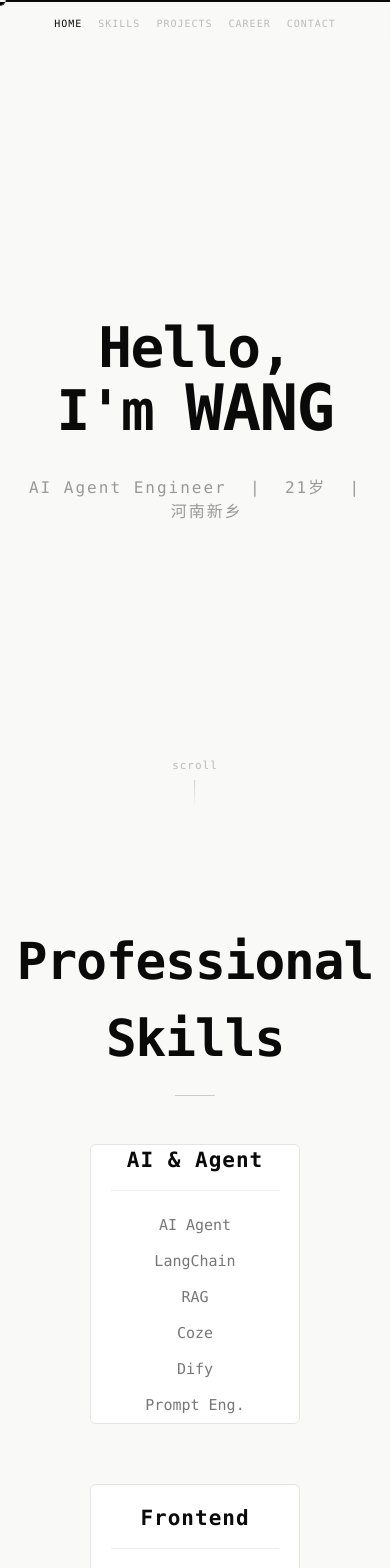
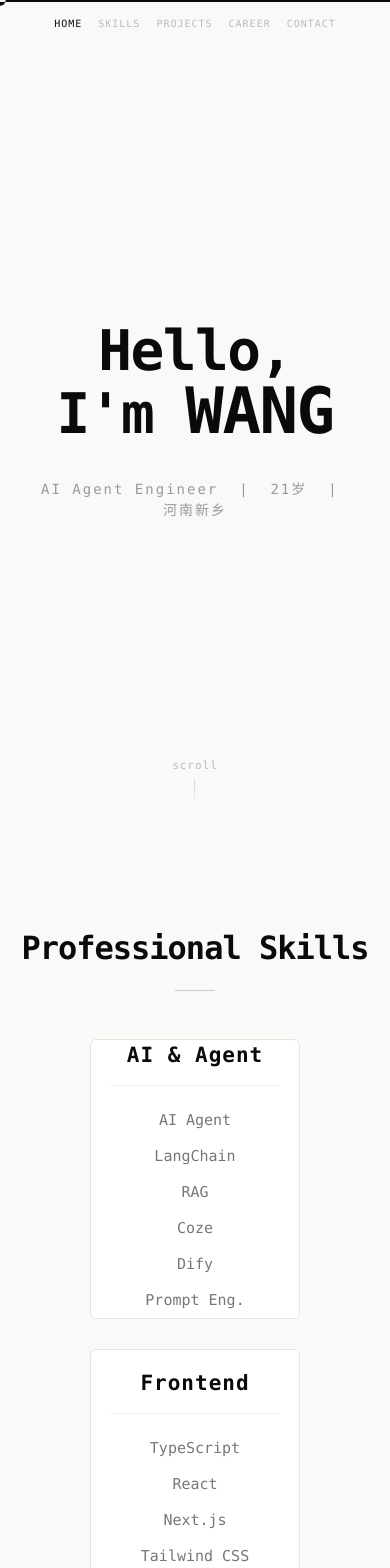
Before and after one commit to GitHobKing/personal, a React (Vite) app: page / in a window 390 px wide. Shown: the top 1568 px of the page. Built offline with nearby package versions, Linux system fonts and the light colour scheme; the HTML template or start-up script is replaced by a standard one.

Commit message:
feat: add responsive design and final build verification

```diff
--- a/src/sections/About.tsx
+++ b/src/sections/About.tsx
@@ -89,20 +89,20 @@ export default function About() {
         transition={{ duration: 0.5 }}
         className="text-center mb-12"
       >
-        <h2 className="font-mono text-[51px] font-bold text-text-primary tracking-[-1px]">
+        <h2 className="font-mono text-[clamp(32px,8vw,51px)] font-bold text-text-primary tracking-[-1px]">
           Professional Skills
         </h2>
         <div className="w-10 h-px bg-[#ccc] mx-auto mt-[18px]" />
       </motion.div>
 
       {/* 上行 2 个 */}
-      <div className="flex justify-center gap-[60px] mb-[60px] flex-wrap">
+      <div className="flex justify-center gap-[30px] sm:gap-[60px] mb-[30px] sm:mb-[60px] flex-wrap">
         {skills.slice(0, 2).map((s, i) => (
           <FlipCard key={s.label} skill={s} index={i} />
         ))}
       </div>
       {/* 下行 3 个 */}
-      <div className="flex justify-center gap-[60px] flex-wrap">
+      <div className="flex justify-center gap-[30px] sm:gap-[60px] flex-wrap">
         {skills.slice(2, 5).map((s, i) => (
           <FlipCard key={s.label} skill={s} index={i + 2} />
         ))}
--- a/src/sections/Career.tsx
+++ b/src/sections/Career.tsx
@@ -44,7 +44,7 @@ export default function Career() {
         transition={{ duration: 0.5 }}
         className="text-center mb-12"
       >
-        <h2 className="font-mono text-[51px] font-bold text-text-primary tracking-[-1px]">
+        <h2 className="font-mono text-[clamp(32px,8vw,51px)] font-bold text-text-primary tracking-[-1px]">
           Career
         </h2>
         <div className="w-10 h-px bg-[#ccc] mx-auto mt-[18px]" />
--- a/src/sections/Contact.tsx
+++ b/src/sections/Contact.tsx
@@ -45,7 +45,7 @@ export default function Contact() {
         transition={{ duration: 0.5 }}
         className="text-center mb-10"
       >
-        <h2 className="font-mono text-[51px] font-bold text-text-primary tracking-[-1px]">
+        <h2 className="font-mono text-[clamp(32px,8vw,51px)] font-bold text-text-primary tracking-[-1px]">
           Contact
         </h2>
         <div className="w-10 h-px bg-[#ccc] mx-auto mt-[18px]" />
--- a/src/sections/Hero.tsx
+++ b/src/sections/Hero.tsx
@@ -69,7 +69,7 @@ export default function Hero() {
     <section
       id="hero"
       ref={containerRef}
-      className="relative min-h-screen flex items-center justify-center overflow-hidden bg-bg cursor-none"
+      className="relative min-h-screen flex items-center justify-center overflow-hidden bg-bg cursor-none px-4"
     >
       {/* 颜色反转圆 - z=20，只影响英文和背景 */}
       <div
@@ -88,10 +88,10 @@ export default function Hero() {
           background: '#121212',
         }}
       >
-        <div className="font-fangsong text-[clamp(56px,11vw,96px)] font-semibold text-white tracking-[2px] leading-none mb-9 whitespace-nowrap">
+        <div className="font-fangsong text-[clamp(36px,11vw,96px)] font-semibold text-white tracking-[2px] leading-none mb-9 whitespace-nowrap">
           你好，我是 王
         </div>
-        <div className="font-fangsong text-[clamp(16px,2.5vw,22px)] text-[#bbb] tracking-[3px] whitespace-nowrap">
+        <div className="font-fangsong text-[clamp(14px,2.5vw,22px)] text-[#bbb] tracking-[3px] whitespace-nowrap">
           AI Agent 工程师 &nbsp;|&nbsp; 21岁 &nbsp;|&nbsp; 河南新乡
         </div>
       </div>
@@ -126,7 +126,7 @@ export default function Hero() {
           initial={{ opacity: 0, y: 20 }}
           animate={{ opacity: 1, y: 0 }}
           transition={{ duration: 0.6, delay: 0.5 }}
-          className="font-mono text-[clamp(16px,2.5vw,22px)] text-text-muted tracking-[2px]"
+          className="font-mono text-[clamp(14px,2.5vw,22px)] text-text-muted tracking-[2px]"
         >
           AI Agent Engineer &nbsp;|&nbsp; 21岁 &nbsp;|&nbsp; 河南新乡
         </motion.div>
--- a/src/sections/Projects.tsx
+++ b/src/sections/Projects.tsx
@@ -64,7 +64,7 @@ function ProjectCard({ project, index }: { project: Project; index: number }) {
         className="bg-card-white border border-card-border rounded-md p-5 sm:p-8 cursor-pointer transition-shadow duration-300 hover:shadow-[0_12px_36px_rgba(0,0,0,0.08)]"
         style={{ transformStyle: 'preserve-3d', transition: 'transform 0.12s ease-out, box-shadow 0.3s' }}
       >
-        <h3 className="font-mono text-2xl font-bold text-text-primary tracking-[-0.5px] mb-2.5">
+        <h3 className="font-mono text-xl sm:text-2xl font-bold text-text-primary tracking-[-0.5px] mb-2.5">
           {project.name}
         </h3>
         <p className="font-fangsong text-base text-text-secondary leading-relaxed mb-4">
@@ -95,7 +95,7 @@ export default function Projects() {
         transition={{ duration: 0.5 }}
         className="text-center mb-12"
       >
-        <h2 className="font-mono text-[51px] font-bold text-text-primary tracking-[-1px]">
+        <h2 className="font-mono text-[clamp(32px,8vw,51px)] font-bold text-text-primary tracking-[-1px]">
           Projects
         </h2>
         <div className="w-10 h-px bg-[#ccc] mx-auto mt-[18px]" />
```
Also changed, not shown: 2 other files (tests, documents, lock files or other folders).
